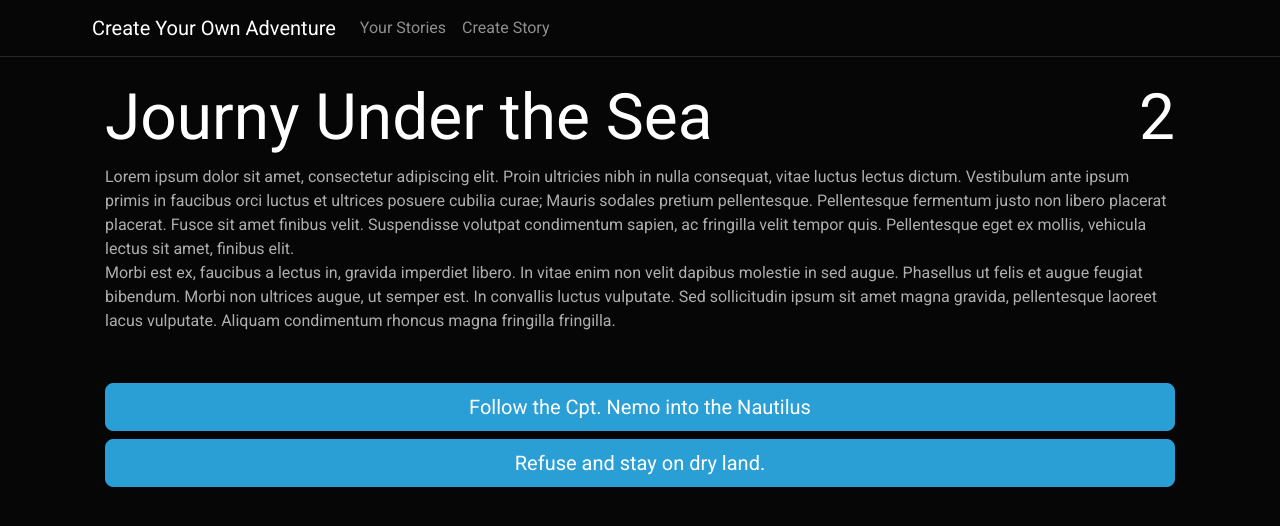
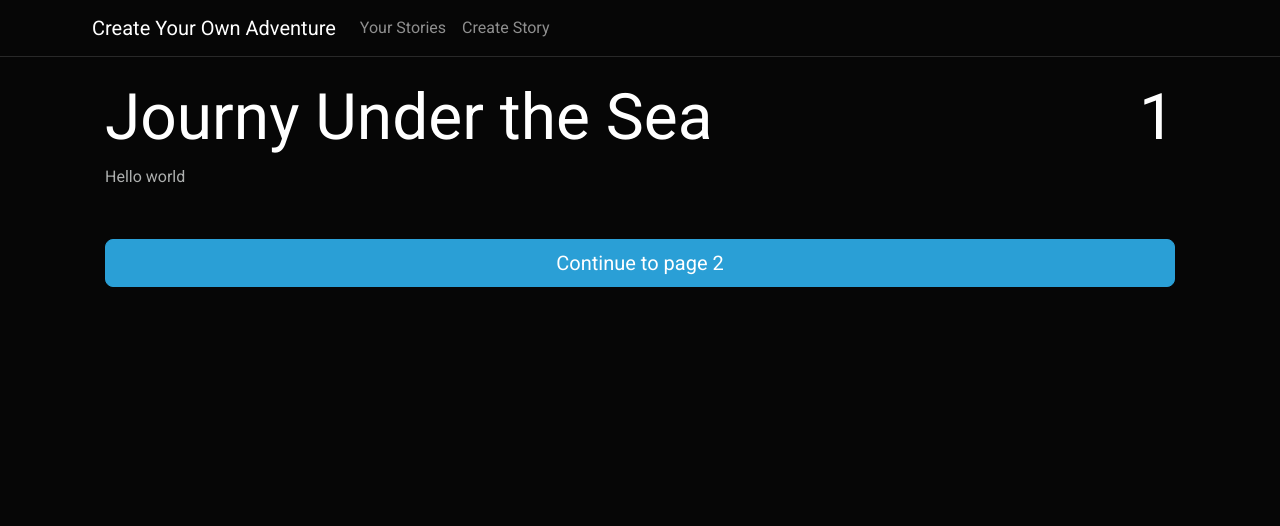
Before and after one commit to jadenmounteer/createYourOwnAdventure, an Angular app: page /readStory/1 in a window 1280 px wide. Shown: the top 526 px of the page. Built offline with nearby package versions, Linux system fonts and the light colour scheme.

Commit message:
Add next page functionality

```diff
--- a/src/app/read-story/read-story.component.html
+++ b/src/app/read-story/read-story.component.html
@@ -6,7 +6,11 @@
   <div class="page-text" [innerHTML]="currentPage.pageText"></div>
 
   <div *ngIf="continueToNextPage" class="choices d-grid gap-2">
-    <button class="btn btn-lg btn-primary" type="button">
+    <button
+      class="btn btn-lg btn-primary"
+      type="button"
+      (click)="goToNextPage()"
+    >
       Continue to page {{ currentPage.pageNumber + 1 }}
     </button>
   </div>
--- a/src/app/read-story/read-story.component.ts
+++ b/src/app/read-story/read-story.component.ts
@@ -70,4 +70,16 @@
       }
     }
   }
+
+  public goToNextPage() {
+    if (this.currentPage && this.story) {
+      const nextPageNumber = this.currentPage.pageNumber + 1;
+
+      this.story.pages.forEach((page) => {
+        if (page.pageNumber === nextPageNumber) {
+          this.currentPage = page;
+        }
+      });
+    }
+  }
 }
--- a/src/assets/json/dummy-data.json
+++ b/src/assets/json/dummy-data.json
@@ -25,7 +25,7 @@
           {
             "id": 2,
             "pageNumber": 2,
-            "currentPage": true,
+            "currentPage": false,
             "pageText": "Lorem ipsum dolor sit amet, consectetur adipiscing elit. Proin ultricies nibh in nulla consequat, vitae luctus lectus dictum. Vestibulum ante ipsum primis in faucibus orci luctus et ultrices posuere cubilia curae; Mauris sodales pretium pellentesque. Pellentesque fermentum justo non libero placerat placerat. Fusce sit amet finibus velit. Suspendisse volutpat condimentum sapien, ac fringilla velit tempor quis. Pellentesque eget ex mollis, vehicula lectus sit amet, finibus elit. <br>  Morbi est ex, faucibus a lectus in, gravida imperdiet libero. In vitae enim non velit dapibus molestie in sed augue. Phasellus ut felis et augue feugiat bibendum. Morbi non ultrices augue, ut semper est. In convallis luctus vulputate. Sed sollicitudin ipsum sit amet magna gravida, pellentesque laoreet lacus vulputate. Aliquam condimentum rhoncus magna fringilla fringilla.",
             "whenReaderFinishesPage": 2,
             "choices": [
```
